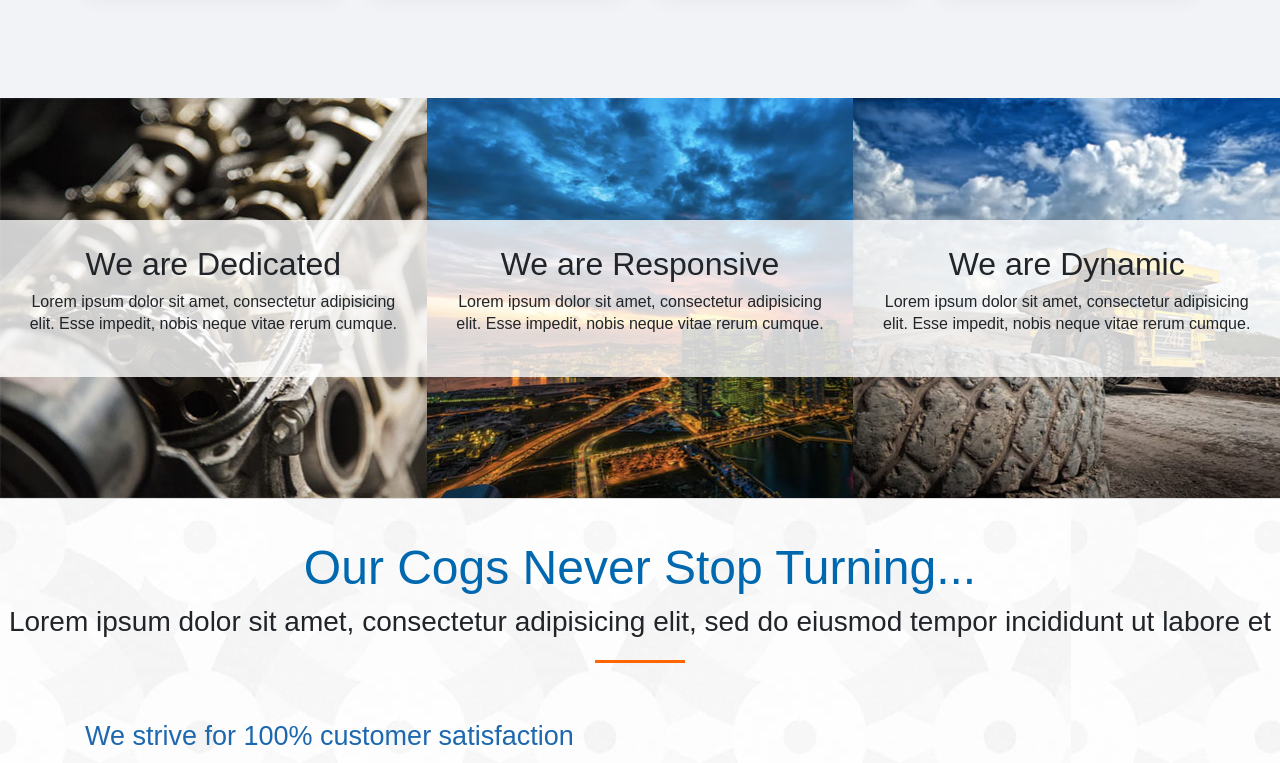
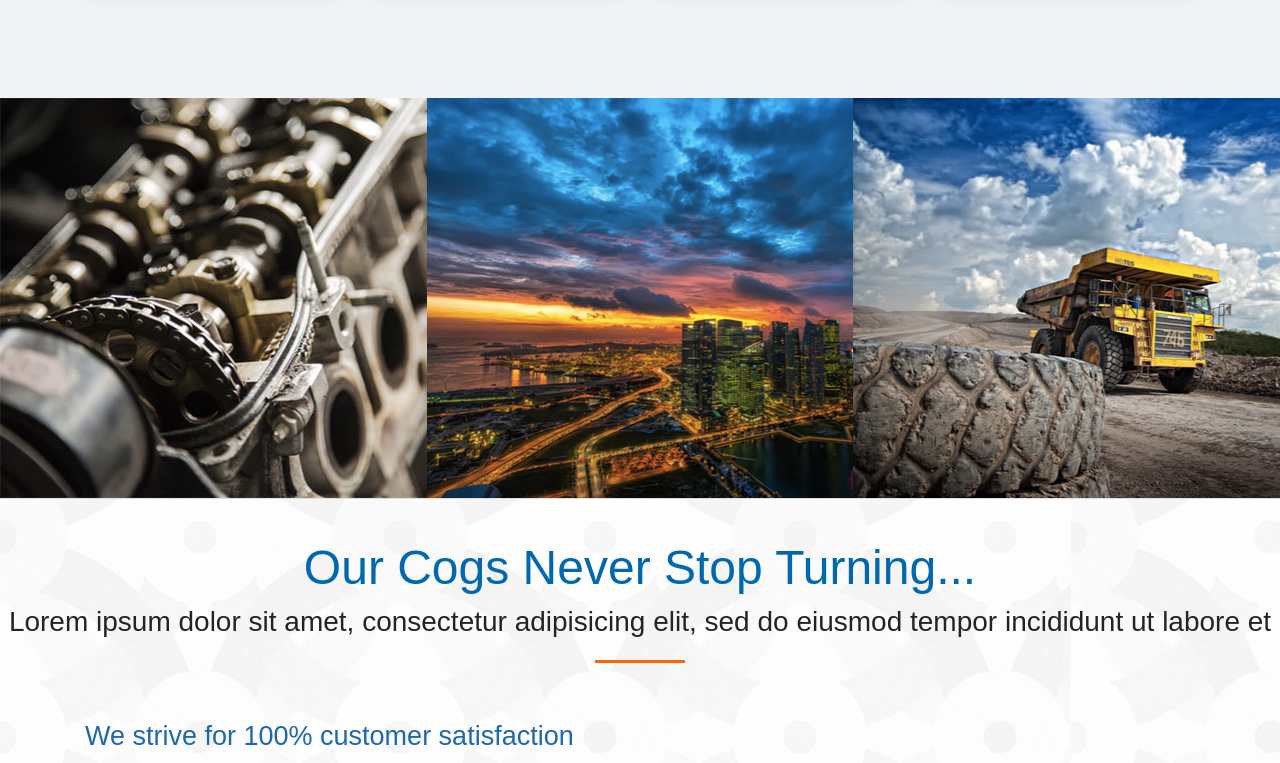
Before and after one commit to joker7t/gsap, a React (Create React App) app in the folder gsap-react/: page / in a window 1280 px wide. Shown: the part 1356-2119 px from the top of the page. Built offline with nearby package versions, Linux system fonts and the light colour scheme.

Commit message:
animation for 3 pictures, use set first and then animate children

```diff
--- a/gsap-react/src/components/MainPage.js
+++ b/gsap-react/src/components/MainPage.js
@@ -7,7 +7,7 @@ import factory from "../images/factory.jpg";
 import equipment from "../images/equipment.jpg";
 import team from "../images/team.jpg";
 import training from "../images/training.jpg";
-import { TweenMax, TimelineMax } from "gsap";
+import { TweenMax, TimelineMax, Power2 } from "gsap";
 
 const MainPage = () => {
     const burgerIconRef = useRef(null);
@@ -19,10 +19,9 @@ const MainPage = () => {
     const sloganRef = useRef(null);
     const learnMoreButtonRef = useRef(null);
     const fourColItemRefs = useRef([]);
+    const serviceBoxRefs = useRef([]);
 
     useEffect(() => {
-        fourColItemRefs.current.forEach(fourColItemRef => console.log(fourColItemRef));
-
         const tlburger = new TimelineMax({ paused: true });
         const tlmenu = new TimelineMax({ paused: true });
 
@@ -87,6 +86,31 @@ const MainPage = () => {
             );
         })
         //end four columns
+
+        //services
+        serviceBoxRefs.current.forEach(serviceBoxRef => {
+            TweenMax.set(
+                serviceBoxRef.children[0],
+                { y: 200, opacity: 0 }
+            );
+        })
+
+        serviceBoxRefs.current.forEach(serviceBoxRef => serviceBoxRef.onmouseenter = () => {
+            TweenMax.to(
+                serviceBoxRef.children[0],
+                0.5,
+                { y: 0, opacity: 1, ease: Power2.easeOut }
+            );
+        })
+
+        serviceBoxRefs.current.forEach(serviceBoxRef => serviceBoxRef.onmouseleave = () => {
+            TweenMax.to(
+                serviceBoxRef.children[0],
+                0.5,
+                { y: 200, opacity: 0 }
+            );
+        })
+        //end services
 
         //eslint-disable-next-line
     }, []);
@@ -162,19 +186,19 @@ const MainPage = () => {
                 </div>
             </section>
             <section className="services">
-                <div className="serviceBox">
+                <div className="serviceBox" ref={el => serviceBoxRefs.current[0] = el}>
                     <div className="serviceBoxInner">
                         <h2>We are Dedicated</h2>
                         <p>Lorem ipsum dolor sit amet, consectetur adipisicing elit. Esse impedit, nobis neque vitae rerum cumque.</p>
                     </div>
                 </div>
-                <div className="serviceBox">
+                <div className="serviceBox" ref={el => serviceBoxRefs.current[1] = el}>
                     <div className="serviceBoxInner">
                         <h2>We are Responsive</h2>
                         <p>Lorem ipsum dolor sit amet, consectetur adipisicing elit. Esse impedit, nobis neque vitae rerum cumque.</p>
                     </div>
                 </div>
-                <div className="serviceBox">
+                <div className="serviceBox" ref={el => serviceBoxRefs.current[2] = el}>
                     <div className="serviceBoxInner">
                         <h2>We are Dynamic</h2>
                         <p>Lorem ipsum dolor sit amet, consectetur adipisicing elit. Esse impedit, nobis neque vitae rerum cumque.</p>
```
